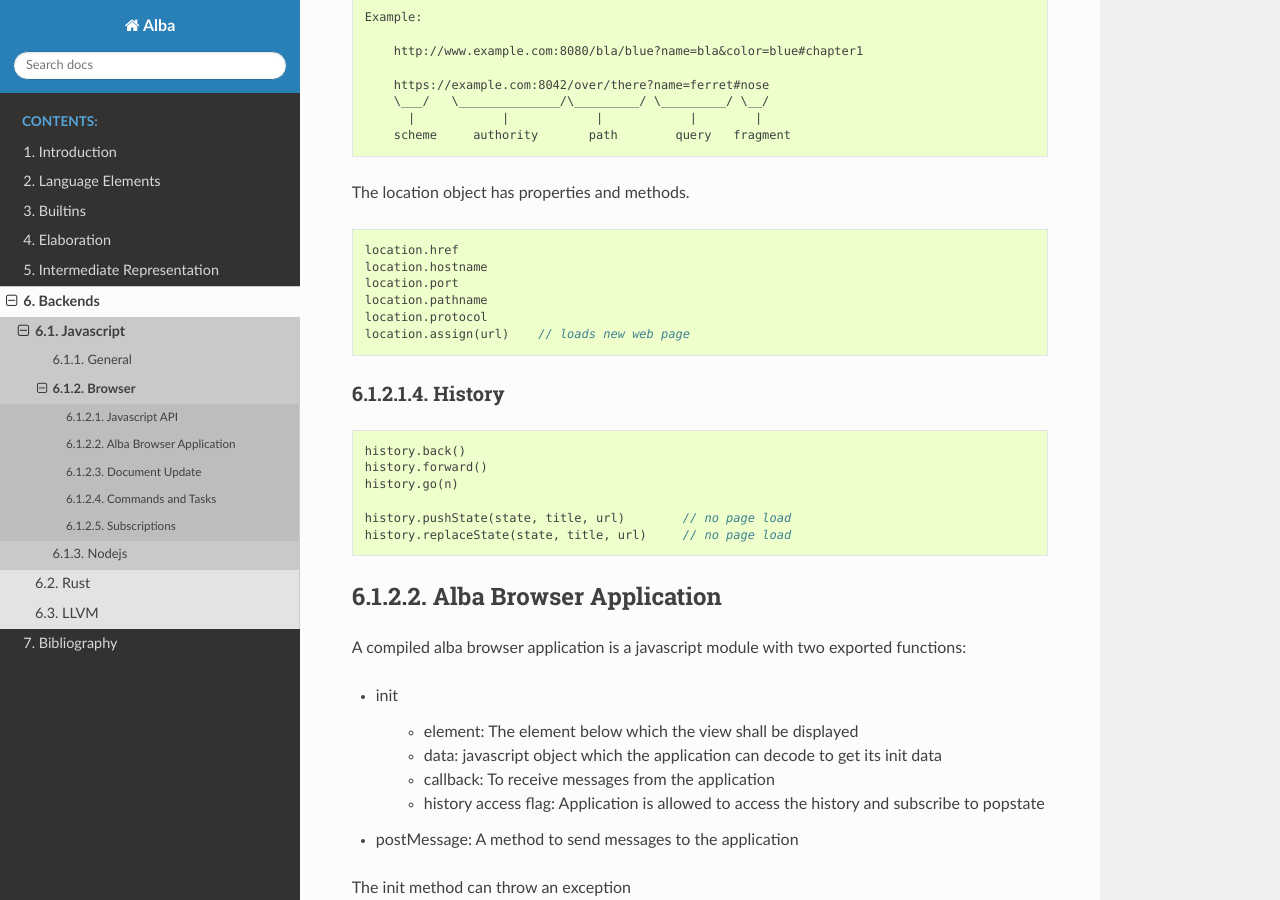
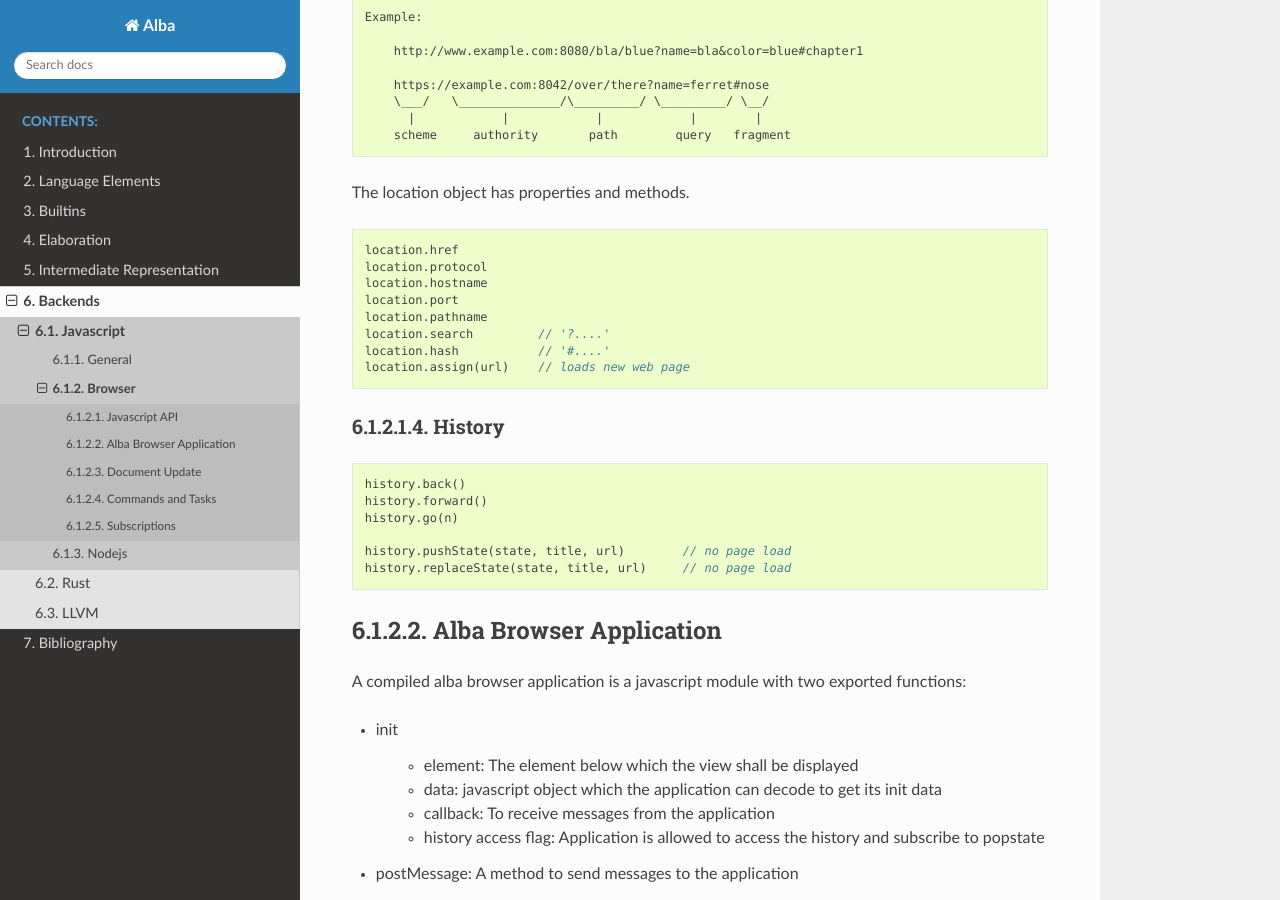
Before and after one commit to alba-lang/lang-spec, a Sphinx documentation site: the page built from sphinx/source/backend/js/browser.rst, in a window 1280 px wide and 900 px high, scrolled down 1786 px. Built offline with Sphinx 7.4.7 and the Read the Docs theme 2.0.0, drawn with Linux system fonts in a browser that asks for light colours.

Commit message:
Updated 'location' in browsers
	modified:   sphinx/source/backend/js/browser.rst

```diff
--- a/sphinx/source/backend/js/browser.rst
+++ b/sphinx/source/backend/js/browser.rst
@@ -114,10 +114,12 @@
 .. code-block:: javascript
 
     location.href
+    location.protocol
     location.hostname
     location.port
     location.pathname
-    location.protocol
+    location.search         // '?....'
+    location.hash           // '#....'
     location.assign(url)    // loads new web page
 
 
```
